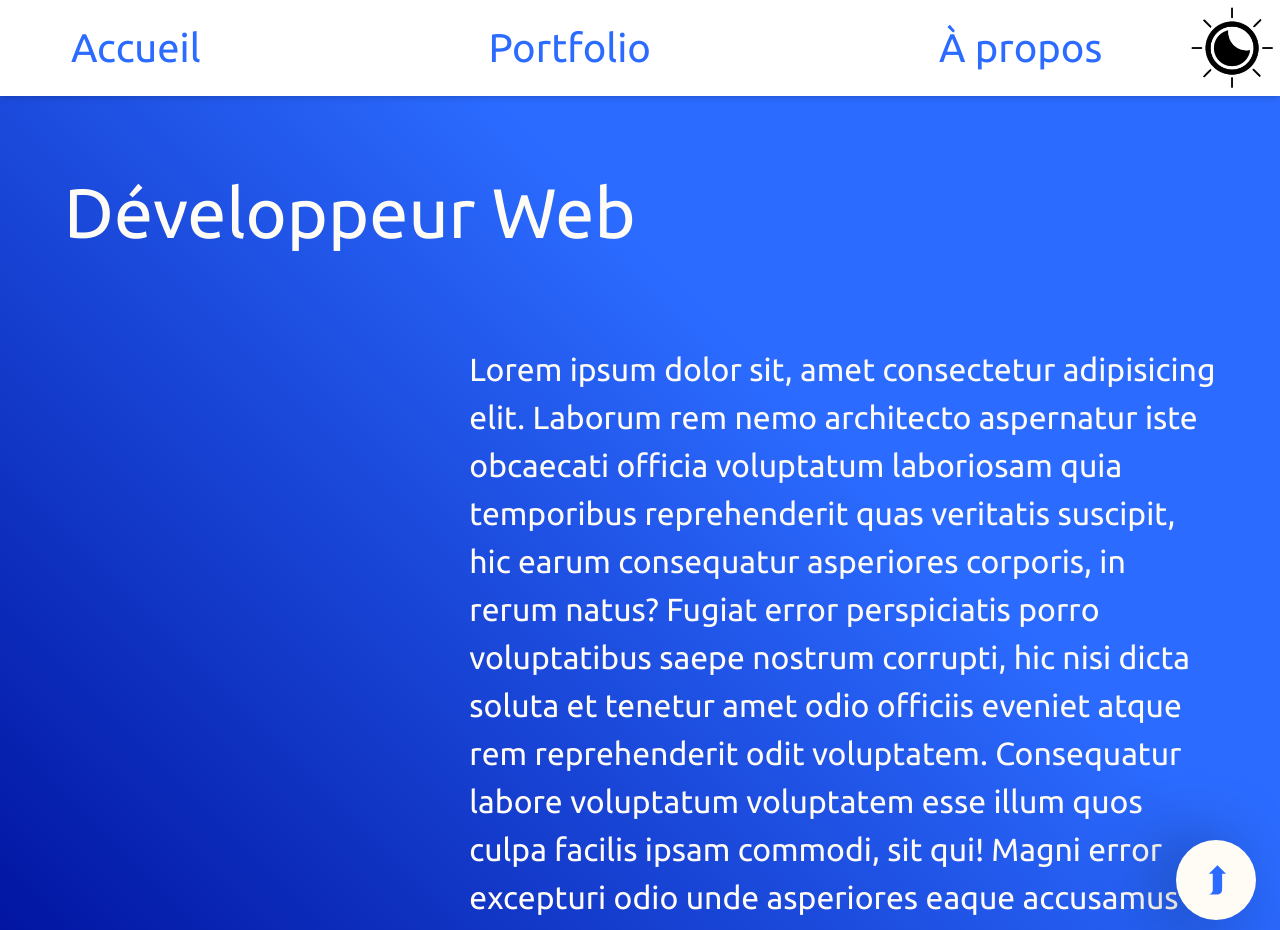
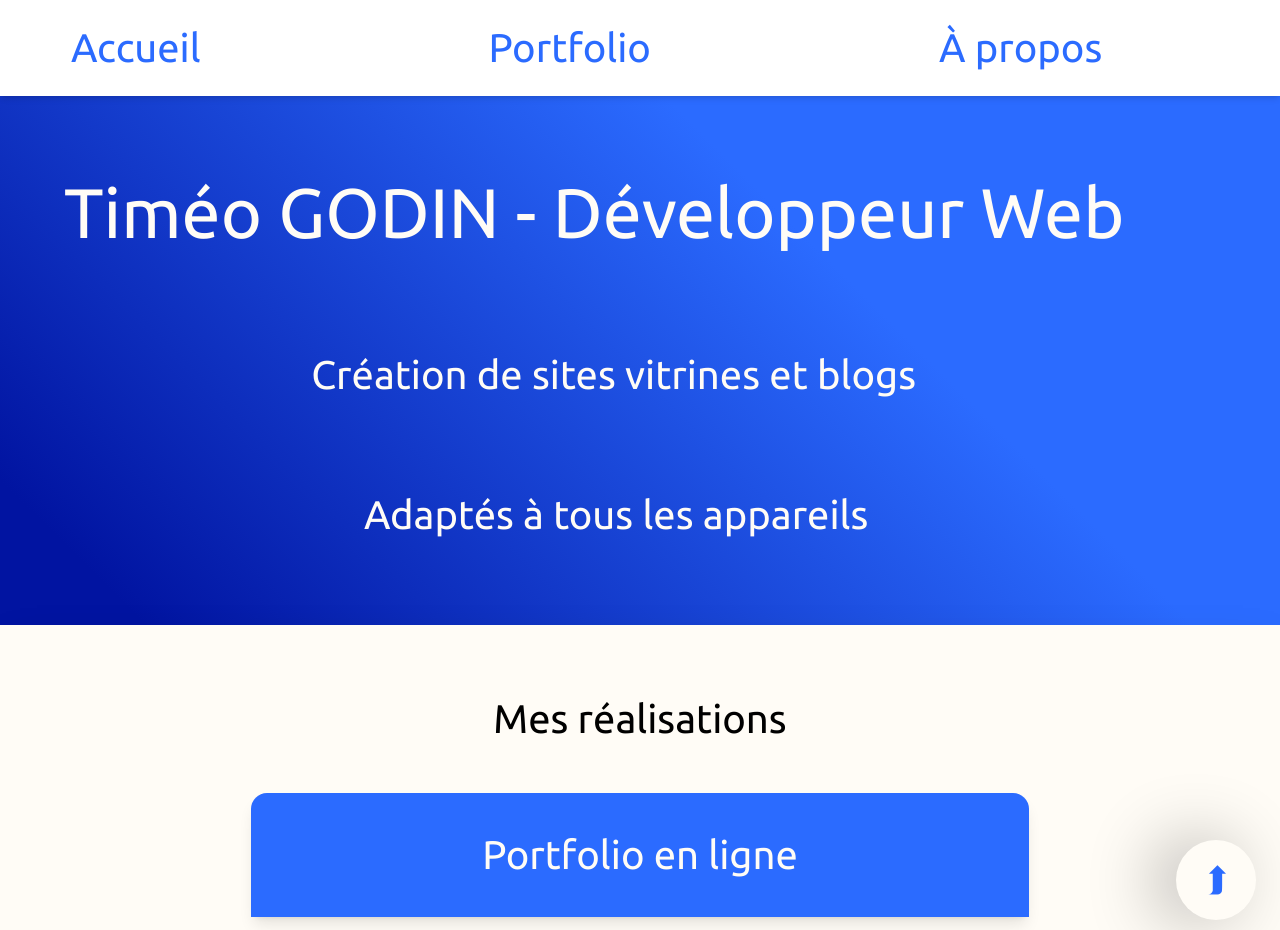
Before and after one commit to Tajio68/portfolio, a React (Create React App) app: page / in a window 1280 px wide. Shown: the top 930 px of the page. Built offline with nearby package versions, Linux system fonts and the light colour scheme; no server answers; the database is empty.

Commit message:
Final noDarkMode

```diff
--- a/src/assets/style/index.css
+++ b/src/assets/style/index.css
@@ -358,6 +358,16 @@ hr {
   @apply text-whiteDefault;
 }
 
+.firstDesc {
+  @apply opacity-0 text-m self-end pc:text-l;
+  animation: showToLeft 1200ms forwards;
+}
+
+.secDesc {
+  @apply opacity-0 text-m pc:text-l;
+  animation: showToRight 1200ms forwards;
+}
+
 @keyframes reveal {
   from {
     @apply opacity-0;
@@ -365,6 +375,80 @@ hr {
 
   100% {
     @apply opacity-100;
+  }
+}
+
+@keyframes showToLeft {
+  from {
+    @apply opacity-0;
+    transform: translateX(0);
+  }
+  100% {
+    @apply opacity-100;
+    transform: translateX(-5%);
+  }
+}
+
+@media (min-width: 640px){
+  @keyframes showToLeft {
+    from {
+      @apply opacity-0;
+      transform: translateX(0);
+    }
+    100% {
+      @apply opacity-100;
+      transform: translateX(-15%);
+    }
+  }
+}
+
+@media (min-width: 1024px){
+  @keyframes showToLeft {
+    from {
+      @apply opacity-0;
+      transform: translateX(0);
+    }
+    100% {
+      @apply opacity-100;
+      transform: translateX(-300px);
+    }
+  }
+}
+
+@keyframes showToRight {
+  from {
+    @apply opacity-0;
+    transform: translateX(0);
+  }
+  100% {
+    @apply opacity-100;
+    transform: translateX(5%);
+  }
+}
+
+@media (min-width: 640px) {
+  @keyframes showToRight {
+    from {
+      @apply opacity-0;
+      transform: translateX(0);
+    }
+    100% {
+      @apply opacity-100;
+      transform: translateX(150px);
+    }
+  }
+}
+
+@media (min-width: 1024px) {
+  @keyframes showToRight {
+    from {
+      @apply opacity-0;
+      transform: translateX(0);
+    }
+    100% {
+      @apply opacity-100;
+      transform: translateX(300px);
+    }
   }
 }
 
@@ -681,22 +765,14 @@ hr {
 /* REALISATION POPUP */
 
 .realisationPopup {
-  @apply flex flex-col;
+  @apply flex flex-col w-11/12;
 }
 .realisationPopup * {
   @apply mb-2 pc:mb-6;
 }
 
-.realisationPopup div {
-  @apply flex flex-col pc:flex-row;
-}
-
-.realisationPopup p {
-  @apply pc:w-1/2;
-}
-
 .realisationPopup img {
-  @apply pc:float-right;
+  @apply w-[100%];
 }
 
 .realisationPopup a {
--- a/src/components/AboutMain.tsx
+++ b/src/components/AboutMain.tsx
@@ -1,8 +1,11 @@
 import { useNavigate } from "react-router-dom";
+import { useInfoStore } from "../data/zustand/store";
 
 const AboutMain: React.FunctionComponent = () => {
 
     const navigate = useNavigate();
+
+    const { infos } = useInfoStore();
 
     const goPageTop = (link: string) => {
         navigate(link);
@@ -12,7 +15,7 @@ const AboutMain: React.FunctionComponent = () => {
     return (
         <div id="aboutMain" className="selectionToWhite reveal">
             <h2 className="titleCenter">À propos</h2>
-            <p>Desc Lorem ipsum dolor sit amet, consectetur adipisicing elit. Ea minus tenetur sunt quod quam sed, numquam delectus quaerat! Cum error dolor nostrum aut sequi tenetur quo hic voluptates ea earum.</p>
+            <p>{infos.desc}</p>
             <button className="whiteButton" onClick={() => goPageTop('/about')}>En savoir plus</button>
         </div>
     );
--- a/src/components/Header.tsx
+++ b/src/components/Header.tsx
@@ -44,9 +44,6 @@ const Header: React.FunctionComponent = () => {
                 <a onClick={() => navigate('/portfolio')}>Portfolio</a>
                 <a onClick={() => navigate('/about')}>À propos</a>
             </div>
-            <div id="darkModeDiv">
-                <img src={darkModeImg} onClick={() => darkModeTrigger()}></img>
-            </div>
         </div>
     );
 }
--- a/src/components/Presentation.tsx
+++ b/src/components/Presentation.tsx
@@ -1,24 +1,40 @@
 const Presentation: React.FunctionComponent = () => {
+
     return (
         <div id="presentation" className="selectionToWhite">
             <h1>
-                <span className="letter01">D</span>
-                <span className="letter02">é</span>
-                <span className="letter03">v</span>
-                <span className="letter04">e</span>
-                <span className="letter05">l</span>
-                <span className="letter06">o</span>
-                <span className="letter07">p</span>
+                <span className="letter01">T</span>
+                <span className="letter02">i</span>
+                <span className="letter03">m</span>
+                <span className="letter04">é</span>
+                <span className="letter05">o</span>
+                <span className="letter06"> </span>
+                <span className="letter07">G</span>
+                <span className="letter08">O</span>
+                <span className="letter09">D</span>
+                <span className="letter10">I</span>
+                <span className="letter11">N</span>
+                <span className="letter12"> </span>
+                <span className="letter13">-</span>
+                <span className="letter14"> </span>
+                <span className="letter15">D</span>
+                <span className="letter14">é</span>
+                <span className="letter13">v</span>
+                <span className="letter12">e</span>
+                <span className="letter11">l</span>
+                <span className="letter10">o</span>
+                <span className="letter09">p</span>
                 <span className="letter08">p</span>
-                <span className="letter09">e</span>
-                <span className="letter10">u</span>
-                <span className="letter11">r</span>
-                <span className="letter12"> </span>
-                <span className="letter13">W</span>
-                <span className="letter14">e</span>
-                <span className="letter15">b</span>
+                <span className="letter07">e</span>
+                <span className="letter06">u</span>
+                <span className="letter05">r</span>
+                <span className="letter04"> </span>
+                <span className="letter03">W</span>
+                <span className="letter02">e</span>
+                <span className="letter01">b</span>
             </h1>
-            <p>Lorem ipsum dolor sit, amet consectetur adipisicing elit. Laborum rem nemo architecto aspernatur iste obcaecati officia voluptatum laboriosam quia temporibus reprehenderit quas veritatis suscipit, hic earum consequatur asperiores corporis, in rerum natus? Fugiat error perspiciatis porro voluptatibus saepe nostrum corrupti, hic nisi dicta soluta et tenetur amet odio officiis eveniet atque rem reprehenderit odit voluptatem. Consequatur labore voluptatum voluptatem esse illum quos culpa facilis ipsam commodi, sit qui! Magni error excepturi odio unde asperiores eaque accusamus placeat non doloremque laboriosam ad modi ea tempora esse, provident quam doloribus iste voluptate.</p>
+            <h2 className="firstDesc">Création de sites vitrines et blogs</h2>
+            <h2 className="secDesc">Adaptés à tous les appareils</h2>
         </div>
     );
 }
--- a/src/components/popup/Legals.tsx
+++ b/src/components/popup/Legals.tsx
@@ -17,8 +17,7 @@ const Legals: React.FunctionComponent<LegalsProps> = () => {
                 Ces dernières sont accessibles sur le Site à la rubrique « Mentions légales »
             </p>
             <h2>ARTICLE 1 - L'EDITEUR</h2>
-            <p>L’édition et la direction de la publication du Site est assurée par Timéo GODIN, domiciliée 59 Grand
-                Rue Meyenheim, dont le numéro de téléphone est 33650255325, et l'adresse e-mail
+            <p>L’édition et la direction de la publication du Site est assurée par Timéo GODIN, dont le numéro de téléphone est +33650255325, et l'adresse e-mail
                 timeo.godin@gmail.com.</p>
             <h2>ARTICLE 2 - L'HEBERGEUR</h2>
             <p>L'hébergeur du Site est la société Timéo GODIN, dont le siège social est situé au 59 Grand Rue
--- a/src/components/popup/RealisationPopup.tsx
+++ b/src/components/popup/RealisationPopup.tsx
@@ -7,11 +7,9 @@ const RealisationPopup: React.FunctionComponent<RealisationProps> = ({ realisati
         return (
             <div className="realisationPopup">
                 <h2 className="titleCenter">{realisation.title}</h2>
-                <div>
-                    <p>{realisation.desc}</p>
-                    <img src={realisation.img} />
-                </div>
-                <h3>Mis à jour le {realisation.date}</h3>
+                <p>{realisation.desc}</p>
+                <img src={realisation.img} />
+                <h3>Dernière mise à jour : {realisation.date}</h3>
                 <a href={realisation.link}>Voir le site</a>
             </div>
         );
--- a/src/data/zustand/store.ts
+++ b/src/data/zustand/store.ts
@@ -1,5 +1,6 @@
 import { create } from "zustand";
 import { createMessage, deleteMessage, writeInfos } from "../firebase/handleData";
+import portfolioImg from './../../assets/img/portfolioReal.png';
 
 // REALISATIONS
 
@@ -11,72 +12,24 @@ interface RealisationState {
 export const useRealStore = create<RealisationState>(() => ({
     reals: [
         {
-            desc:'zae',
-            img: 'imgIcon',
-            date: '11/09/2001',
+            desc:"Site personnel me permettant de montrer mes créations et de présenter mon activité",
+            img: portfolioImg,
+            date: 'Octobre 2023',
             link: 'azeaz',
-            id:'1654',
-            title: '54654'
+            id:'port-09-2023',
+            title: 'Portfolio en ligne'
         },
-        {
-            desc:'zae',
-            img: 'imgIcon',
-            date: '11/09/2001',
-            link: 'azeaz',
-            id:'1654',
-            title: '54654'
-        },
-        {
-            desc:'zae',
-            img: 'imgIcon',
-            date: '11/09/2001',
-            link: 'azeaz',
-            id:'1654',
-            title: '54654'
-        },
-        {
-            desc:'zae',
-            img: 'imgIcon',
-            date: '11/09/2001',
-            link: 'azeaz',
-            id:'1654',
-            title: '54654'
-        }
     ],
 
     selectedReals: [
         {
-            desc:'zae',
-            img: 'imgIcon',
-            date: '11/09/2001',
+            desc:"Site personnel me permettant de montrer mes créations et de présenter mon activité",
+            img: portfolioImg,
+            date: 'Octobre 2023',
             link: 'azeaz',
-            id:'1654',
-            title: 'no1'
+            id:'port-09-2023',
+            title: 'Portfolio en ligne'
         },
-        {
-            desc:'zae',
-            img: 'imgIcon',
-            date: '11/09/2001',
-            link: 'azeaz',
-            id:'1654',
-            title: 'no2'
-        },
-        {
-            desc:'zae',
-            img: 'imgIcon',
-            date: '11/09/2001',
-            link: 'azeaz',
-            id:'1654',
-            title: 'no3'
-        },
-        {
-            desc:'zae',
-            img: 'imgIcon',
-            date: '11/09/2001',
-            link: 'azeaz',
-            id:'1654',
-            title: 'no4'
-        }
     ],
 
 }));
```
Also changed, not shown: src/assets/img/portfolioReal.png (added).
